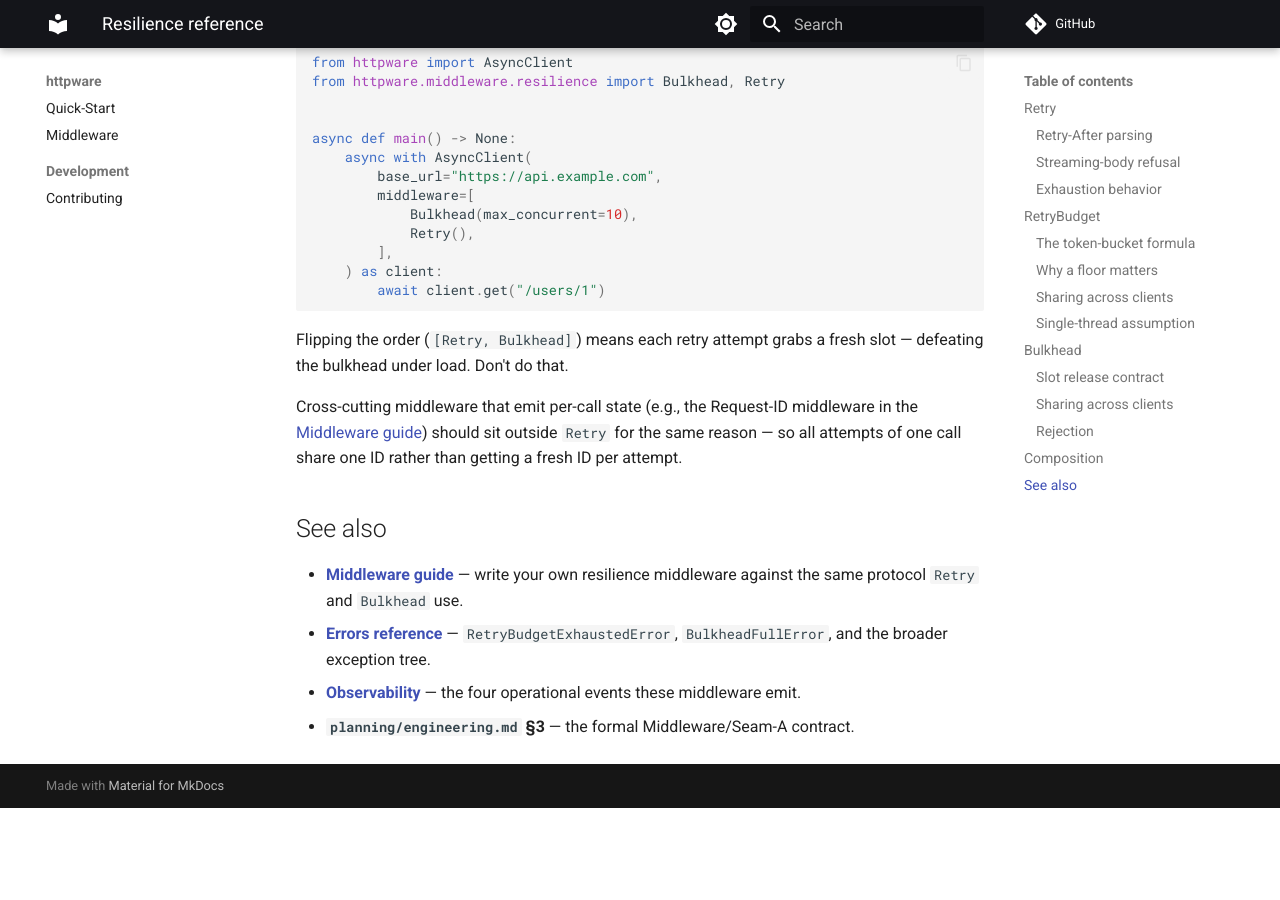
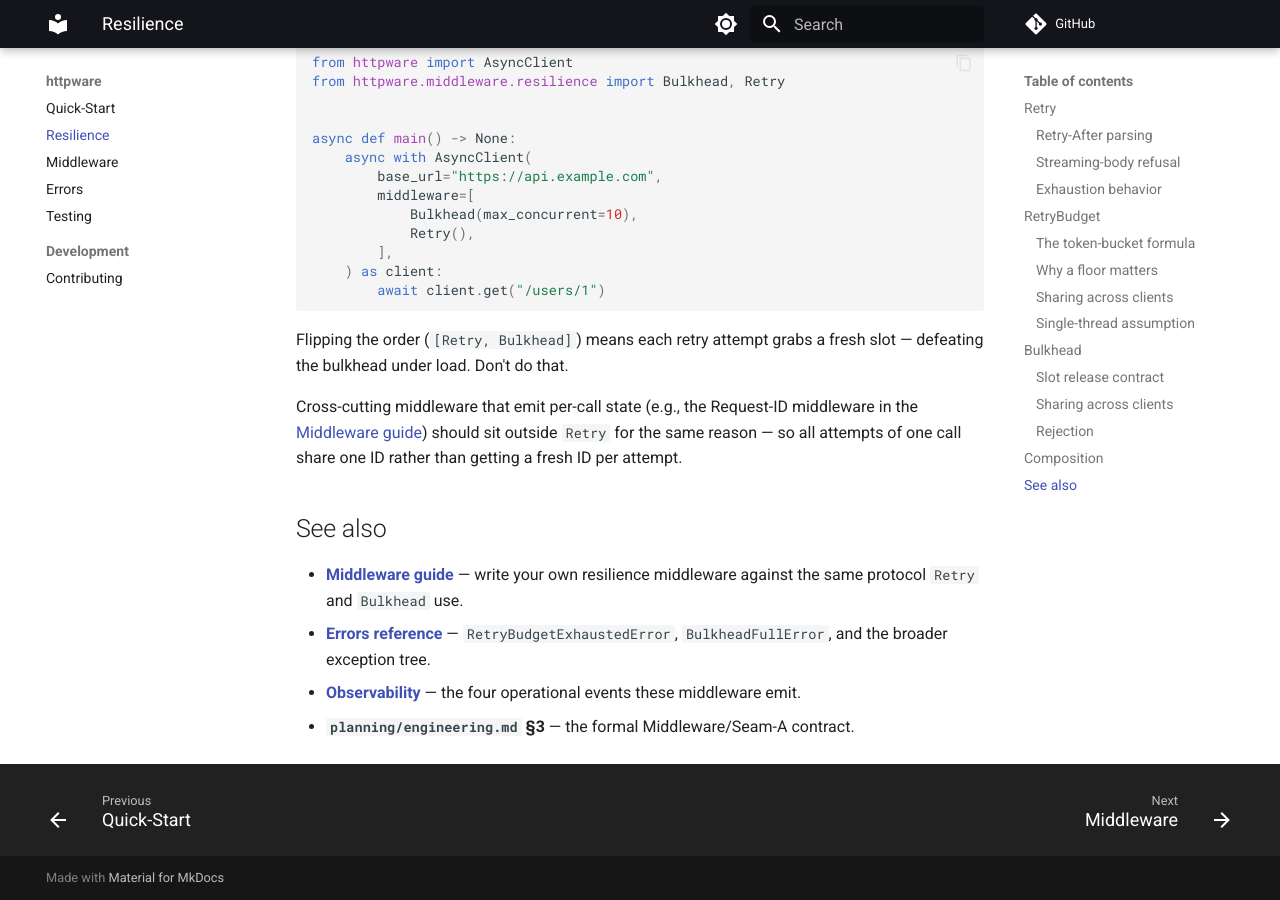
Before and after one commit to modern-python/httpware, an MkDocs documentation site: the page built from docs/resilience.md, in a window 1280 px wide and 900 px high, scrolled down 4496 px. Built offline with MkDocs 1.6.1 and Material for MkDocs 9.7.7, drawn with Linux system fonts in a browser that asks for light colours; comment, search, counter and statistics services are not loaded; before the commit the page ends 5304 px from its top, so only the background shows below that.

Commit message:
docs(nav): add Resilience / Errors / Testing pages to mkdocs nav
Six top-level entries after this:
  Quick-Start, Resilience, Middleware, Errors, Testing, Development

Resilience precedes Middleware because most users reach for the
built-in Retry/Bulkhead before writing their own. Errors and Testing
follow as reference + setup-friction pages.

```diff
--- a/mkdocs.yml
+++ b/mkdocs.yml
@@ -6,7 +6,10 @@
 
 nav:
   - Quick-Start: index.md
+  - Resilience: resilience.md
   - Middleware: middleware.md
+  - Errors: errors.md
+  - Testing: testing.md
   - Development:
       - Contributing: dev/contributing.md
 
```
